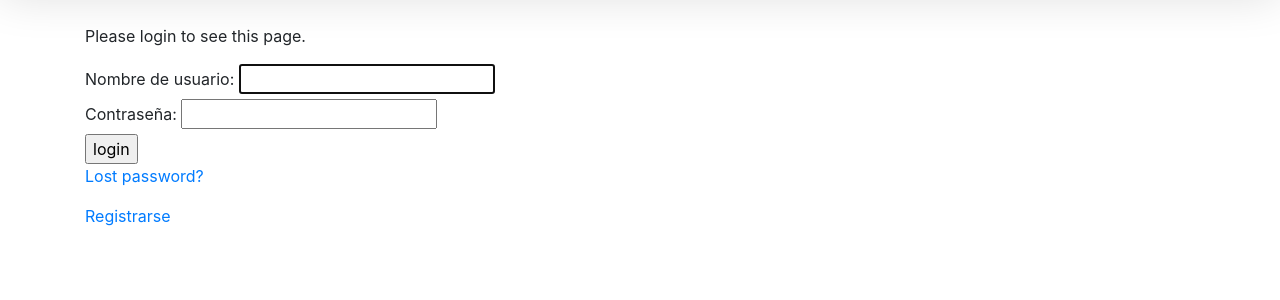
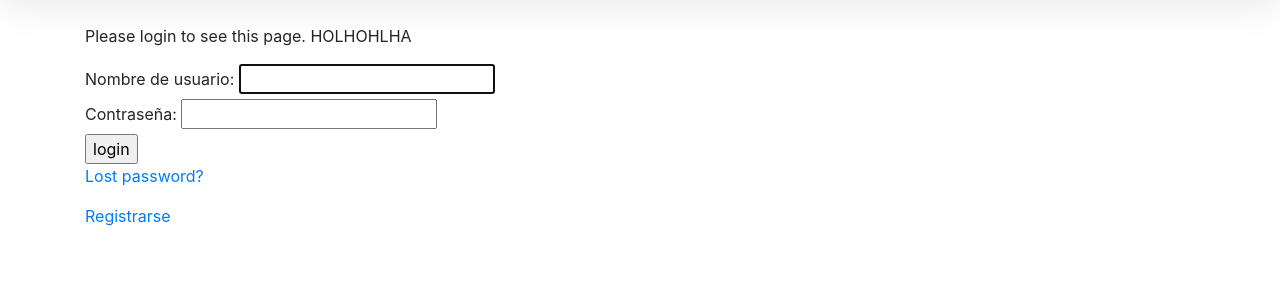
Before and after one commit to JuPalmas/ET-GAY0101B, a Django app: a page that uses web/templates/registration/login.html in a window 1280 px wide. Shown: the part 56-356 px from the top of the page. Run offline with Django 3.2, Linux system fonts and the light colour scheme; some libraries are stand-ins or nearby versions.

Commit message:
comentario
Signed-off-by: FelipeMunozz <fi.munozl@alumnos.duoc.cl>

```diff
--- a/web/templates/registration/login.html
+++ b/web/templates/registration/login.html
@@ -11,7 +11,7 @@
     <p>Your account doesn't have access to this page. To proceed,
     please login with an account that has access.</p>
     {% else %}
-    <p>Please login to see this page.</p>
+    <p>Please login to see this page. HOLHOHLHA</p>
     {% endif %}
 {% endif %}
 
```
